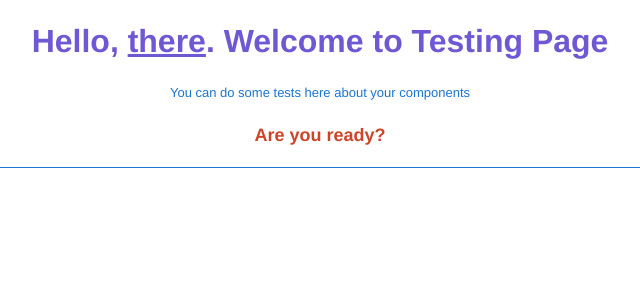
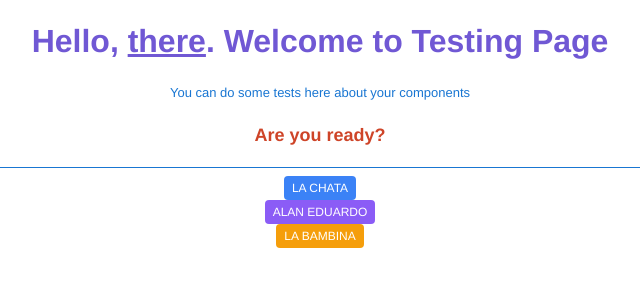
Before and after one commit to KevinZav/Punto-Venta, a Vue app: page /#/testing in a window 1280 px wide. Shown: the top 300 px of the page, without its empty margins (320-960 px from the left). Built offline with nearby package versions, Linux system fonts and the light colour scheme.

Commit message:
feat: componente persontag

```diff
--- a/src/app/pages/testing/TestingPage.vue
+++ b/src/app/pages/testing/TestingPage.vue
@@ -13,16 +13,22 @@
         :text="'Are you ready?'"
         :fontBold="true"></typography>
     <hr>
+    <person-tag nameColor="blue" imgAvatar="" namePerson="La chata"></person-tag>
+    <br>
+    <person-tag nameColor="purple" imgAvatar="" namePerson="Alan Eduardo"></person-tag>
+    <br>
+    <person-tag nameColor="yellow" imgAvatar="" namePerson="La bambina"></person-tag>
   </div>
 </template>
 
 <script>
 import Typography from '@/app/shared/modules/components/Typography/Typography.vue'
-
+import PersonTag from '@/app/shared/modules/components/PersonTag/PersonTag.vue'
 export default {
   name: 'TestingPage',
   components: {
-    Typography
+    Typography,
+    PersonTag
   }
 }
 </script>
--- /dev/null
+++ b/src/app/shared/modules/components/PersonTag/PersonTag.vue
@@ -0,0 +1,57 @@
+<template>
+    <div :class="Color">
+        <img :src="imgAvatar" alt="">
+        <span> {{namePerson}} </span>
+    </div>
+</template>
+
+<script>
+export default {
+    name: 'PersonTag',
+    props: {
+        nameColor: {
+            type: String,
+            required: true
+        },
+        imgAvatar: {
+            type: String,
+            required: true
+        },
+        namePerson:{
+            type: String,
+            required: true
+        }
+    },
+    computed: {
+        Color(){
+            return `tag tag-${this.nameColor}`
+        }
+    }
+}
+
+</script>
+
+<style>
+    .tag{
+        display: inline-block;
+        padding: 0.25rem 0.5rem;
+        border-radius: 0.25rem;
+        font-size: 0.75rem;
+        line-height: 1rem;
+        font-weight: 500;
+        text-transform: uppercase;
+    }
+    .tag-blue{
+        background-color: #3b82f6;
+        color: #fff;
+    }
+    .tag-purple{
+        background-color: #8b5cf6;
+        color: #fff;
+    }
+    .tag-yellow{
+        background-color: #f59e0b;
+        color: #fff;
+    }
+
+</style>
```
